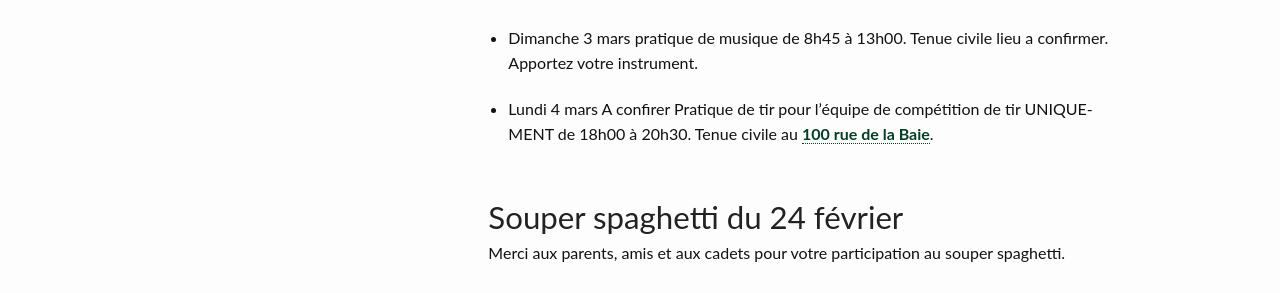
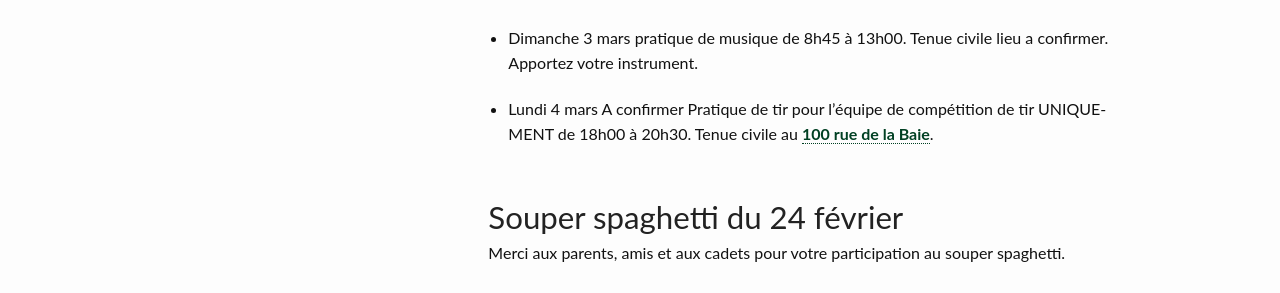
Before and after one commit to CC2920/web, a Jekyll site: the page built from _communications/messages.md, in a window 1280 px wide. Shown: the part 689-982 px from the top of the page. Built offline with Jekyll 4.4.1, drawn with Linux system fonts in a browser that asks for light colours.

Commit message:
Update messages.md

```diff
--- a/_communications/messages.md
+++ b/_communications/messages.md
@@ -17,7 +17,7 @@ Tenue de sport pour tous
 
  - Dimanche 3 mars pratique de musique de 8h45 à 13h00. Tenue civile lieu a confirmer. Apportez votre instrument.
 
- - Lundi 4 mars  A confirer Pratique de tir pour l'équipe de compétition de tir UNIQUEMENT de 18h00 à 20h30. Tenue civile au [100 rue de la Baie](/information/comment-nous-rejoindre/).
+ - Lundi 4 mars  A confirmer Pratique de tir pour l'équipe de compétition de tir UNIQUEMENT de 18h00 à 20h30. Tenue civile au [100 rue de la Baie](/information/comment-nous-rejoindre/).
 
 ## Souper spaghetti du 24 février
 
```
